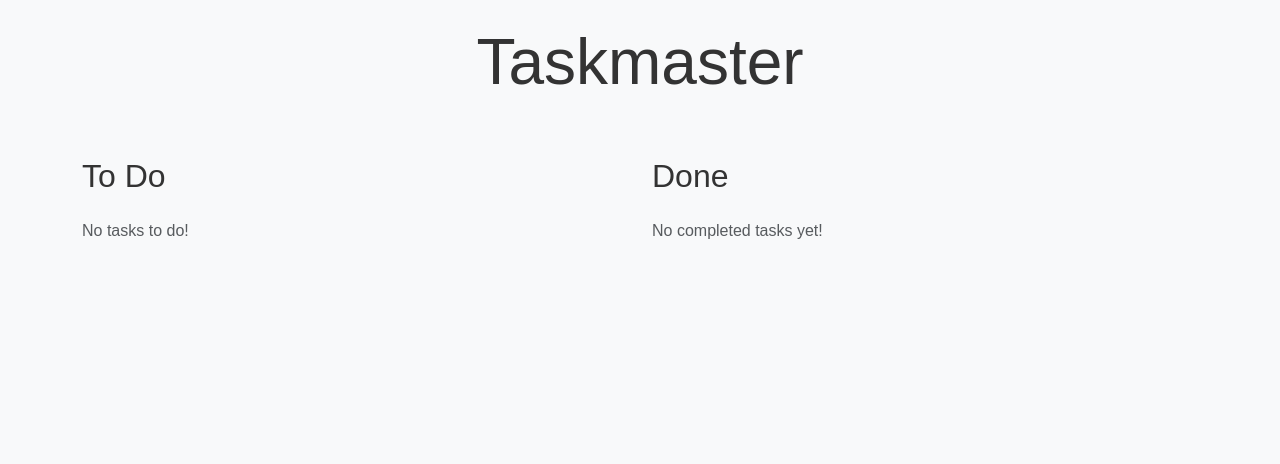
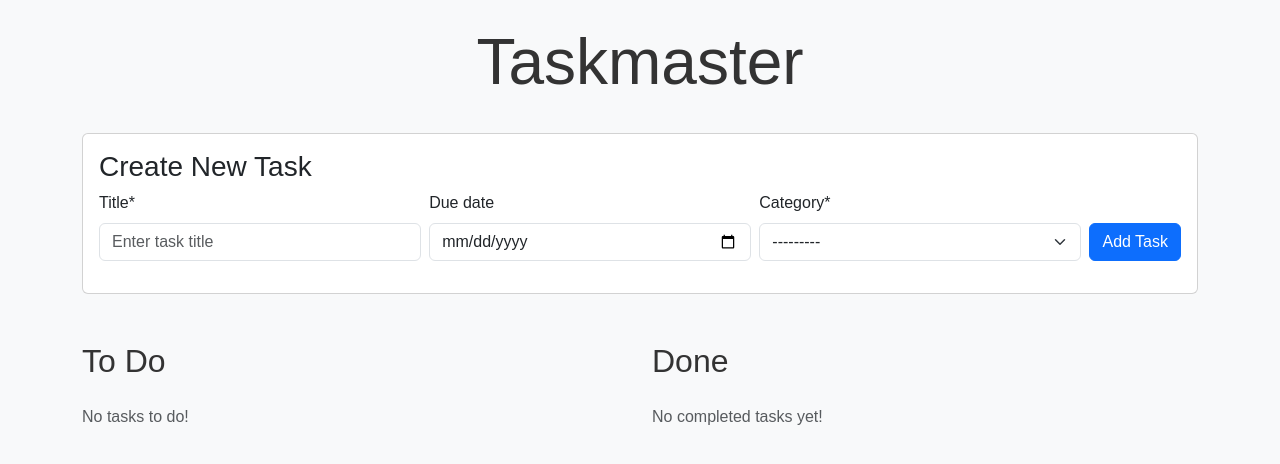
Before and after one commit to wouter-codes/taskmaster, a Django app: page / in a window 1280 px wide. Shown: the top 464 px of the page. Run offline with Django 5.2, Linux system fonts and the light colour scheme; data that the repository does not hold is empty; some libraries are stand-ins or nearby versions; some web fonts are replaced.

Commit message:
Add task creation form and integrate with index view

```diff
--- a/requirements.txt
+++ b/requirements.txt
@@ -1,6 +1,8 @@
 asgiref==3.11.1
+crispy-bootstrap5==2025.6
 dj-database-url==3.1.0
 Django==5.2.11
+django-crispy-forms==2.5
 gunicorn==20.1.0
 psycopg==3.3.2
 psycopg-binary==3.3.2
--- a/taskmaster/settings.py
+++ b/taskmaster/settings.py
@@ -20,6 +20,8 @@ INSTALLED_APPS = [
     "django.contrib.sessions",
     "django.contrib.messages",
     "django.contrib.staticfiles",
+    "crispy_forms",
+    "crispy_bootstrap5",
     "tasks",
 ]
 
@@ -92,3 +94,7 @@ STATIC_URL = "static/"
 STATICFILES_DIRS = [os.path.join(BASE_DIR, 'static')]
 
 DEFAULT_AUTO_FIELD = "django.db.models.BigAutoField"
+
+# Crispy Forms Configuration
+CRISPY_ALLOWED_TEMPLATE_PACKS = "bootstrap5"
+CRISPY_TEMPLATE_PACK = "bootstrap5"
--- /dev/null
+++ b/tasks/forms.py
@@ -0,0 +1,27 @@
+from django import forms
+from .models import Task
+
+
+class TaskForm(forms.ModelForm):
+    class Meta:
+        model = Task
+        fields = ('title', 'due_date', 'category')
+        widgets = {
+            'title': forms.TextInput(
+                attrs={
+                    'placeholder': 'Enter task title',
+                    'class': 'form-control'
+                }
+            ),
+            'due_date': forms.DateInput(
+                attrs={
+                    'type': 'date',
+                    'class': 'form-control'
+                }
+            ),
+            'category': forms.Select(
+                attrs={
+                    'class': 'form-control'
+                }
+            )
+        }
--- a/tasks/templates/tasks/index.html
+++ b/tasks/templates/tasks/index.html
@@ -1,4 +1,5 @@
 {% load static %}
+{% load crispy_forms_tags %}
 
 <!doctype html>
 <html lang="en">
@@ -24,6 +25,39 @@
             <div class="row">
                 <div class="col-12 mt-4 text-center">
                     <h1 class="display-3 text-center">Taskmaster</h1>
+                </div>
+            </div>
+
+            <!-- Create Task Form -->
+            <div class="row mt-4">
+                <div class="col-12">
+                    <div class="card">
+                        <div class="card-body">
+                            <h3 class="card-title">Create New Task</h3>
+                            <form method="post">
+                                {% csrf_token %}
+                                <div class="row g-2">
+                                    <!-- Title: col-12 on mobile/tablet, auto on large screens -->
+                                    <div class="col-12 col-lg">
+                                        {{ form.title|as_crispy_field }}
+                                    </div>
+                                    <!-- Due Date: col-12 on mobile, col-4 on tablet, auto on large -->
+                                    <div class="col-12 col-md-4 col-lg">
+                                        {{ form.due_date|as_crispy_field }}
+                                    </div>
+                                    <!-- Category: col-12 on mobile, col-4 on tablet, auto on large -->
+                                    <div class="col-12 col-md-4 col-lg">
+                                        {{ form.category|as_crispy_field }}
+                                    </div>
+                                    <!-- Button: col-12 on mobile, col-4 on tablet, auto on large -->
+                                    <div class="col-12 col-md-4 col-lg-auto">
+                                        <label class="form-label d-block" style="visibility: hidden;">Button</label>
+                                        <button type="submit" class="btn btn-primary">Add Task</button>
+                                    </div>
+                                </div>
+                            </form>
+                        </div>
+                    </div>
                 </div>
             </div>
 
--- a/tasks/urls.py
+++ b/tasks/urls.py
@@ -1,4 +1,3 @@
-from django.contrib import admin
 from django.urls import path
 from . import views
 
--- a/tasks/views.py
+++ b/tasks/views.py
@@ -1,16 +1,25 @@
-from django.shortcuts import render
-from django.http import HttpRequest
-from django.http.response import HttpResponse
+from django.shortcuts import render, redirect
 from .models import Task
+from .forms import TaskForm
 
 
-def index(request: HttpRequest) -> HttpResponse:
+def index(request):
+    if request.method == "POST":
+        form = TaskForm(request.POST)
+        if form.is_valid():
+            form.save()
+            return redirect("index")
+    else:
+        form = TaskForm()
+
     tasks_todo = Task.objects.filter(completed=False).order_by("-created_at")
     tasks_done = Task.objects.filter(completed=True).order_by("-created_at")
 
     return render(
         request, "tasks/index.html",
-        {"tasks_todo": tasks_todo,
-         "tasks_done": tasks_done,
+        {
+            "tasks_todo": tasks_todo,
+            "tasks_done": tasks_done,
+            "form": form,
         }
     )
```
